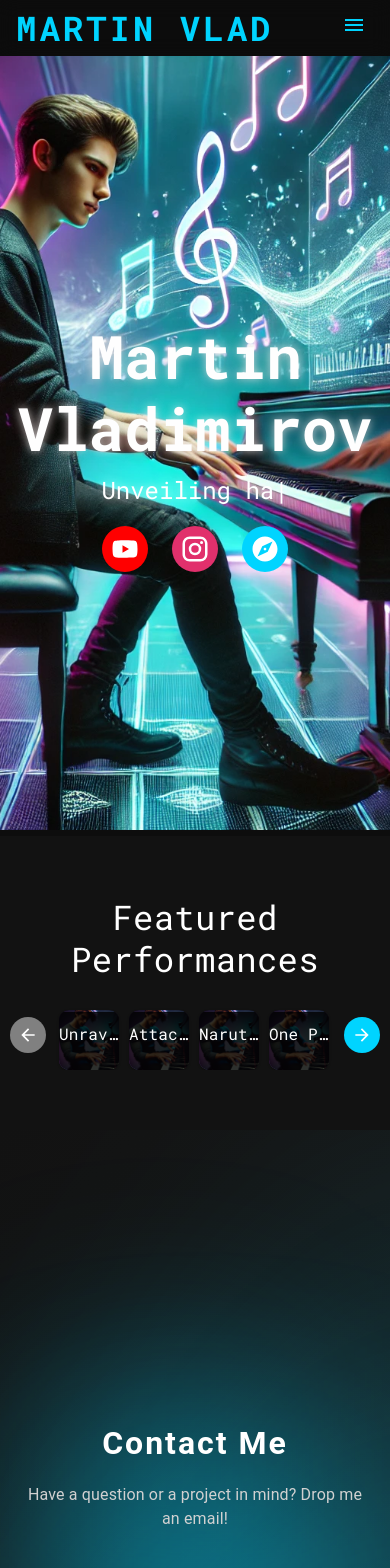
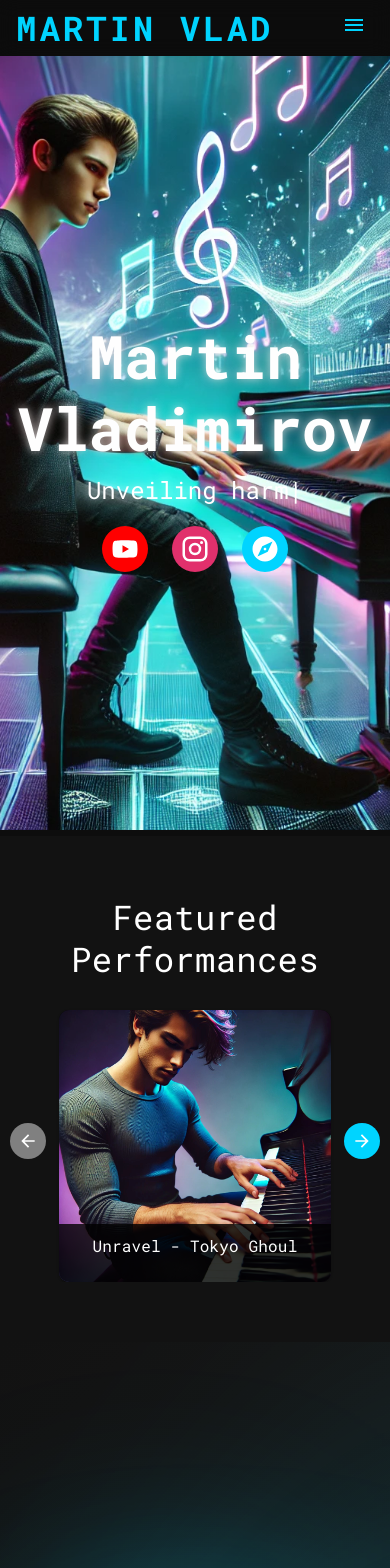
Before and after one commit to martinvlad/piano, a React (Create React App) app: page / in a window 390 px wide. Shown: the top 1568 px of the page. Built offline with nearby package versions, Linux system fonts and the light colour scheme.

Commit message:
fixed weird render issue on images

```diff
--- a/src/components/NavBar.css
+++ b/src/components/NavBar.css
@@ -47,7 +47,7 @@
       border-radius: 8px; /* Rounded corners */
       box-shadow: 0px 4px 10px rgba(0, 0, 0, 0.5); /* Shadow effect */
       z-index: 999;
-      animation: slide-in 0.3s ease; /* Smooth animation */
+      animation: slide-in 1s ease; /* Smooth animation */
     }
 
     .hamburger-menu a {
--- a/src/components/Videos.js
+++ b/src/components/Videos.js
@@ -9,28 +9,24 @@ import {
   useMediaQuery,
 } from "@mui/material";
 import { ArrowBack, ArrowForward } from "@mui/icons-material";
-// Import for scroll behavior
 import "./Videos.css";
 
 const Videos = () => {
   const videos = [
-    { thumbnail: "/hero-background.webp", title: "Unravel - Tokyo Ghoul" },
+    { thumbnail: "/hero-background.jpg", title: "Unravel - Tokyo Ghoul" },
     {
-      thumbnail: "/hero-background.webp",
+      thumbnail: "/hero-background.jpg",
       title: "Attack on Titan - Vogel Im Kafig",
     },
+    { thumbnail: "/hero-background.jpg", title: "Naruto - Sadness and Sorrow" },
+    { thumbnail: "/hero-background.jpg", title: "One Piece - Binks' Sake" },
+    { thumbnail: "/hero-background.jpg", title: "Death Note - L's Theme" },
     {
-      thumbnail: "/hero-background.webp",
-      title: "Naruto - Sadness and Sorrow",
-    },
-    { thumbnail: "/hero-background.webp", title: "One Piece - Binks' Sake" },
-    { thumbnail: "/hero-background.webp", title: "Death Note - L's Theme" },
-    {
-      thumbnail: "/hero-background.webp",
+      thumbnail: "/hero-background.jpg",
       title: "Demon Slayer - Kamado Tanjiro's Theme",
     },
     {
-      thumbnail: "/hero-background.webp",
+      thumbnail: "/hero-background.jpg",
       title: "Your Lie in April - Hikaru Nara",
     },
   ];
@@ -41,14 +37,10 @@ const Videos = () => {
   const isMobile = useMediaQuery("(max-width: 768px)"); // Check for mobile screens
   const itemsPerPage = isMobile ? 1 : 3; // Number of items per slide
 
-  // Adjust card width dynamically
-  const cardWidth = containerWidth / itemsPerPage - (isMobile ? 10 : 20); // Account for gap
-  const cardHeight = cardWidth * 0.66; // Maintain aspect ratio (e.g., 3:2)
+  // Dynamically calculate card width
+  const cardWidth = containerWidth / itemsPerPage - (isMobile ? 10 : 20);
+  const cardHeight = cardWidth * 0.66; // Maintain 3:2 aspect ratio
 
-  // Navbar height for scroll offset
-  // Adjust this value based on your navbar height
-
-  // Update container width on window resize
   useEffect(() => {
     const updateContainerWidth = () => {
       const carouselContainer = document.querySelector(".carousel-container");
@@ -57,9 +49,20 @@ const Videos = () => {
       }
     };
 
-    updateContainerWidth();
+    // Initial load and stabilization
+    const timeout = setTimeout(() => {
+      updateContainerWidth();
+      const event = new Event("resize");
+      window.dispatchEvent(event); // Trigger a resize event
+    }, 300);
+
+    // Add resize listener
     window.addEventListener("resize", updateContainerWidth);
-    return () => window.removeEventListener("resize", updateContainerWidth);
+
+    return () => {
+      clearTimeout(timeout);
+      window.removeEventListener("resize", updateContainerWidth);
+    };
   }, []);
 
   const handleNext = () => {
@@ -102,7 +105,7 @@ const Videos = () => {
           gap: isMobile ? 1 : 2,
         }}
       >
-        {/* Material UI Left Button */}
+        {/* Left Button */}
         <IconButton
           onClick={handlePrev}
           disabled={startIndex === 0}
@@ -119,7 +122,7 @@ const Videos = () => {
           <ArrowBack sx={{ fontSize: isMobile ? "20px" : "30px" }} />
         </IconButton>
 
-        {/* Carousel Container */}
+        {/* Carousel */}
         <Box
           className="carousel-container"
           sx={{
@@ -132,6 +135,7 @@ const Videos = () => {
             className="carousel-track"
             style={{
               display: "flex",
+              flexWrap: "nowrap",
               transition: "transform 1.1s ease",
               transform: `translateX(-${
                 startIndex * (cardWidth + (isMobile ? 10 : 20))
@@ -143,23 +147,20 @@ const Videos = () => {
                 key={index}
                 className="video-card"
                 sx={{
+                  flex: "0 0 auto", // Prevent shrinking in mobile view
                   position: "relative",
                   backgroundColor: "rgba(0, 0, 0, 0.7)",
                   borderRadius: "10px",
                   overflow: "hidden",
-                  flex: `0 0 ${cardWidth}px`,
+                  width: `${cardWidth}px`, // Ensure width is calculated dynamically
                   margin: `0 ${isMobile ? 5 : 10}px`,
-                  cursor: "pointer",
-                  transition: "transform 0.3s ease",
-                  ":hover": {
-                    transform: "scale(1.05)",
-                  },
                 }}
               >
                 <CardMedia
                   component="img"
-                  image="/hero-background.webp" // Absolute path from the public folder
-                  alt="Hero Background"
+                  image={video.thumbnail}
+                  alt={video.title}
+                  loading="eager"
                   sx={{
                     width: "100%",
                     height: `${cardHeight}px`,
@@ -196,7 +197,7 @@ const Videos = () => {
           </Box>
         </Box>
 
-        {/* Material UI Right Button */}
+        {/* Right Button */}
         <IconButton
           onClick={handleNext}
           disabled={startIndex + itemsPerPage >= videos.length}
```
Also changed, not shown: public/hero-background.jpg (added).
